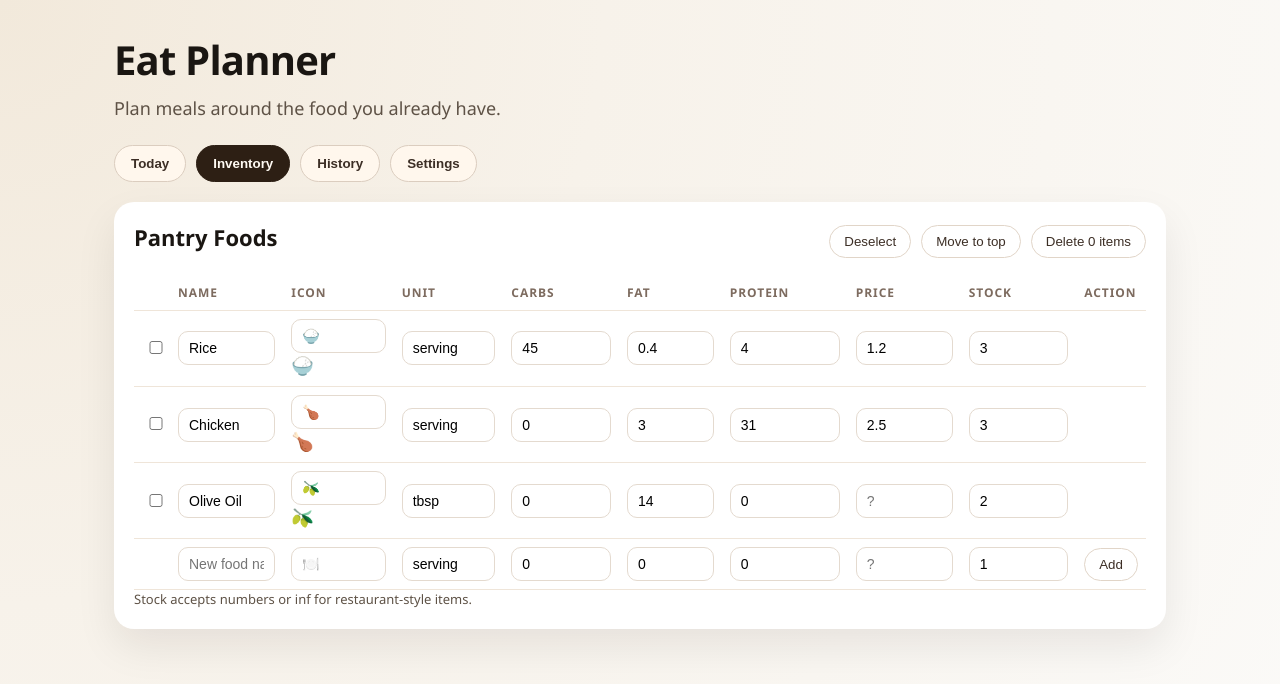
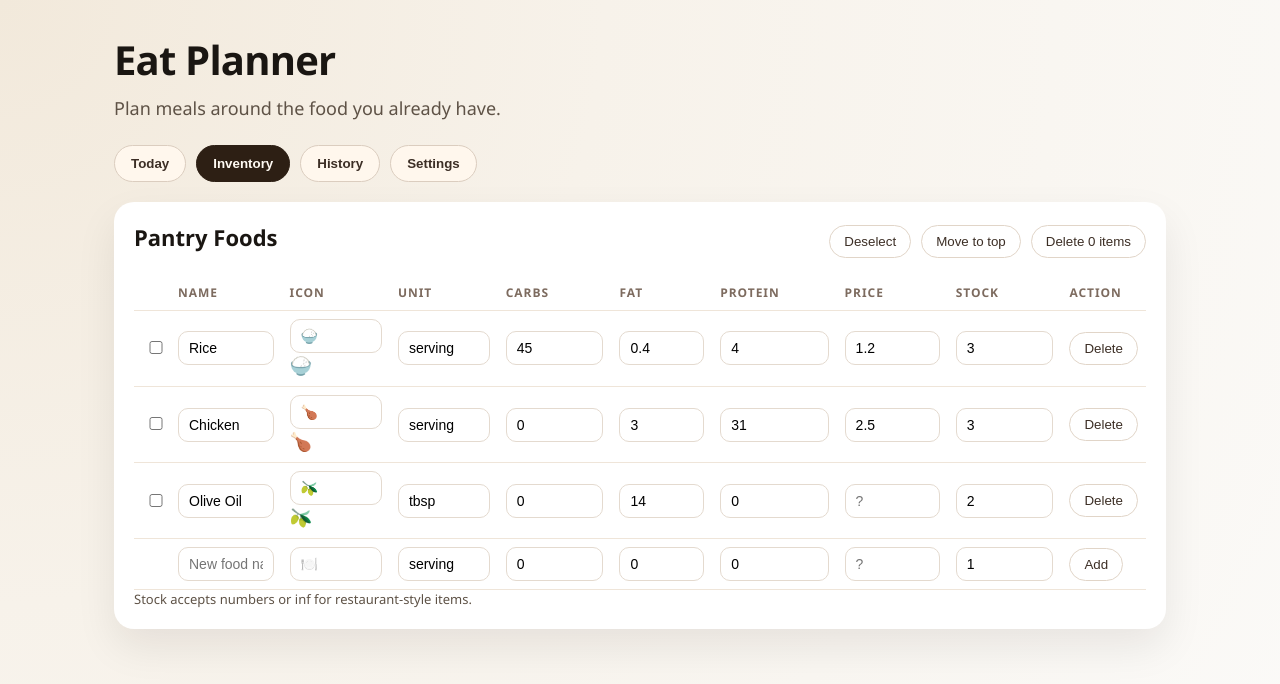
Before and after one commit to quark-zju/EatPlanner, a React (Vite) app: page / in a window 1280 px wide. Both pictures are taken after a click on the button "Inventory". Shown: the top 684 px of the page. Built offline with nearby package versions, Linux system fonts and the light colour scheme; the HTML template or start-up script is replaced by a standard one.

Commit message:
ux: restore per-row delete button in inventory action column
Agent-Model: gpt-5.3-codex

```diff
--- a/src/components/tabs/InventoryTab.tsx
+++ b/src/components/tabs/InventoryTab.tsx
@@ -234,7 +234,18 @@ export default function InventoryTab() {
                       }}
                     />
                   </td>
-                  <td></td>
+                  <td>
+                    <button
+                      className="ghost"
+                      type="button"
+                      onClick={() => {
+                        removeFoods([food.id]);
+                        setSelectedFoodIds((prev) => prev.filter((id) => id !== food.id));
+                      }}
+                    >
+                      Delete
+                    </button>
+                  </td>
                 </tr>
               );
             })}
```
